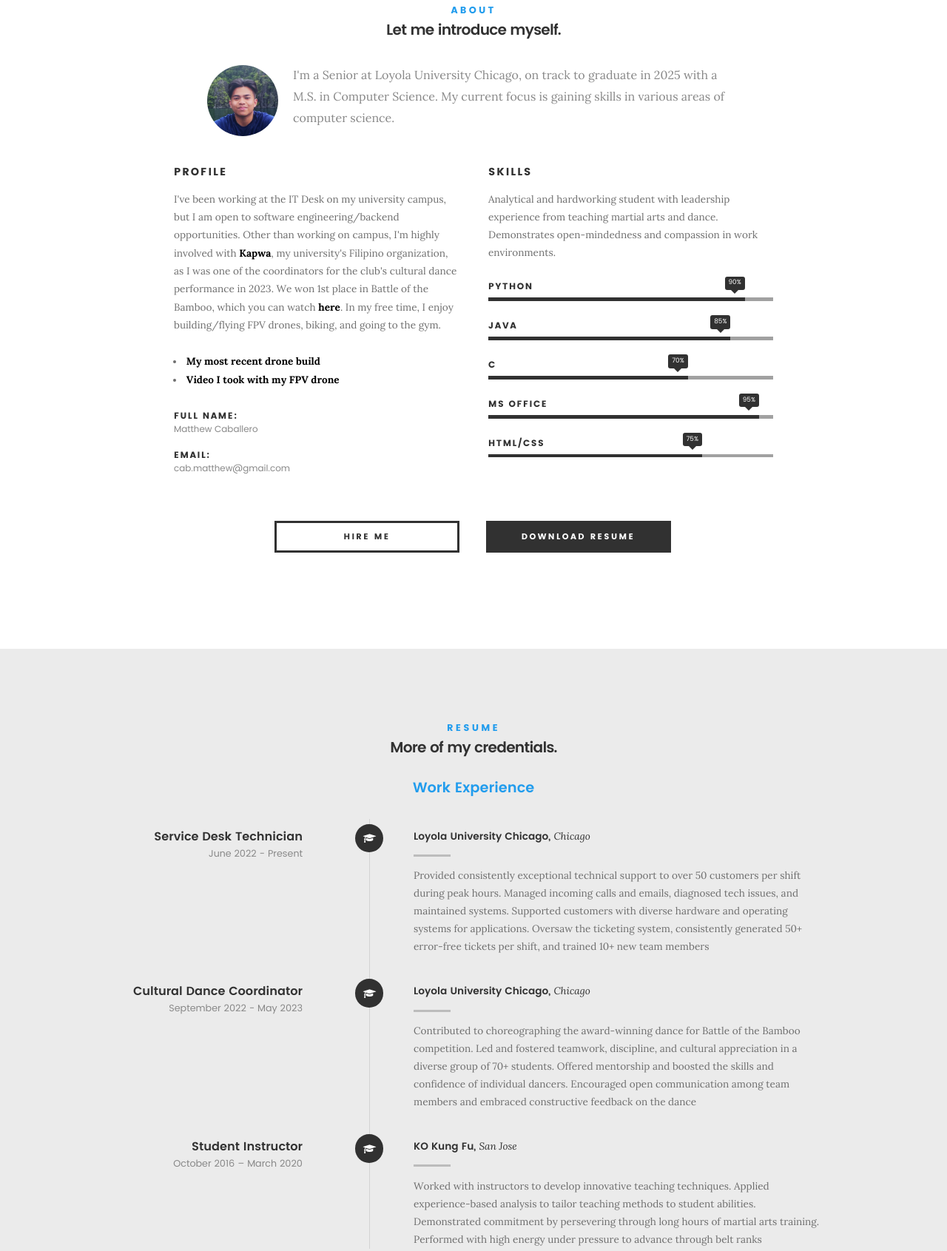
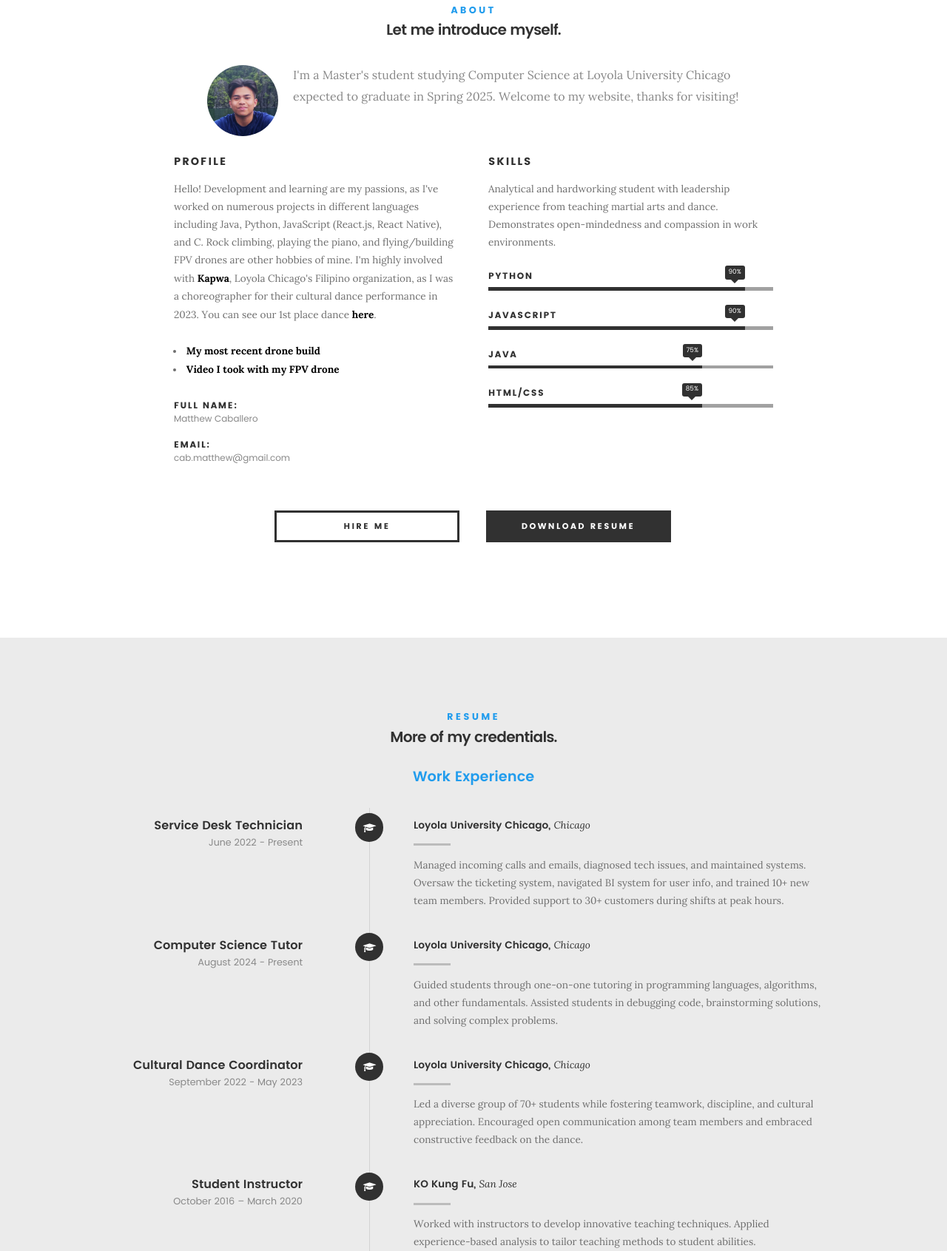
Before and after one commit to cabmatthew/cabmatthew.github.io, a plain HTML site: page index.html in a window 1280 px wide. Shown: the part 893-2584 px from the top of the page at 74% size. Drawn offline with Linux system fonts and the light colour scheme; files whose address does not match are found by name.

Commit message:
Content update

```diff
--- a/index.html
+++ b/index.html
@@ -109,7 +109,7 @@
 
    				<img src="images/profile-pic.jpg" alt="Profile Picture">
 
-   				<p class="lead">I'm a Senior at Loyola University Chicago, on track to graduate in 2025 with a M.S. in Computer Science. My current focus is gaining skills in various areas of computer science.</p>
+   				<p class="lead" id="matt-bio">I'm a Master's student studying Computer Science at Loyola University Chicago expected to graduate in Spring 2025. Welcome to my website, thanks for visiting!</p>
    			</div>
 
    		</div>
@@ -120,7 +120,7 @@
    		<div class="col-six tab-full">
 
    			<h3>Profile</h3>
-   			<p>I've been working at the IT Desk on my university campus, but I am open to software engineering/backend opportunities. Other than working on campus, I'm highly involved with <a target="_blank" href="https://www.instagram.com/kapwaloyola/?hl=en"><strong>Kapwa</strong></a>, my university's Filipino organization, as I was one of the coordinators for the club's cultural dance performance in 2023. We won 1st place in Battle of the Bamboo, which you can watch <a target="_blank" href="https://www.youtube.com/watch?v=jrJqLKOjK3o"><strong>here</strong></a>. In my free time, I enjoy building/flying FPV drones, biking, and going to the gym.</p>
+   			<p>Hello! Development and learning are my passions, as I've worked on numerous projects in different languages including Java, Python, JavaScript (React.js, React Native), and C. Rock climbing, playing the piano, and flying/building FPV drones are other hobbies of mine. I'm highly involved with <a target="_blank" href="https://www.instagram.com/kapwaloyola/?hl=en"><strong>Kapwa</strong></a>, Loyola Chicago's Filipino organization, as I was a choreographer for their cultural dance performance in 2023. You can see our 1st place dance <a target="_blank" href="https://youtu.be/0oPxiVbLs-E?si=hNJhaUFO_tsx75qA"><strong>here</strong></a>.</p>
 
 			<p>
 				<ul>
@@ -155,20 +155,15 @@
 				   	<strong>Python</strong>
 				   </li>
 				   <li>
-				   	<div class="progress percent85"><span>85%</span></div>
+				   	<div class="progress percent90"><span>90%</span></div>
+				   	<strong>JavaScript</strong>
+				   </li>
+				   <li>
+				   	<div class="progress percent75"><span>75%</span></div>
 				   	<strong>Java</strong>
 				   </li>
 				   <li>
-				   	<div class="progress percent70"><span>70%</span></div>
-				   	<strong>C</strong>
-				   </li>
-				   <li>
-				   	<div class="progress percent95"><span>95%</span></div>
-				   	<strong>MS Office</strong>
-				   </li>
-				   <li>
-
-				   	<div class="progress percent75"><span>75%</span></div>
+				   	<div class="progress percent75"><span>85%</span></div>
 				   	<strong>HTML/CSS</strong>
 				   </li>
 
@@ -181,7 +176,7 @@
    	<div class="row button-section">
    		<div class="col-twelve">
    			<a href="#contact" title="Hire Me" class="button stroke smoothscroll">Hire Me</a>
-   			<a href="R2023.pdf" download="My Resume" title="Download Resume" class="button button-primary">Download Resume</a>
+   			<a href="MatthewCaballero_Resume.pdf" download="My Resume" title="Download Resume" class="button button-primary">Download Resume</a>
    		</div>
    	</div>
 
@@ -228,10 +223,32 @@
 
 	   				<div class="timeline-content">
 	   					<h4>Loyola University Chicago, <em>Chicago</em></h4>
-	   					<p>Provided consistently exceptional technical support to over 50 customers per shift during peak hours. Managed incoming calls and emails, diagnosed tech issues, and maintained systems. Supported customers with diverse hardware and operating systems for applications. Oversaw the ticketing system, consistently generated 50+ error-free tickets per shift, and trained 10+ new team members</p>
+	   					<p>Managed incoming calls and emails, diagnosed tech issues, and maintained systems. Oversaw the ticketing system, navigated BI system for user info, and trained 10+ new team members. Provided support to 30+ customers during shifts at peak hours.
+							</p>
 	   				</div>
 
 	   			</div> <!-- /timeline-block -->
+
+				   <div class="timeline-block">
+
+					<div class="timeline-ico">
+						<i class="fa fa-graduation-cap"></i>
+					</div>
+
+					<div class="timeline-header">
+						<h3>Computer Science Tutor</h3>
+						<p>August 2024 - Present</p>
+					</div>
+
+					<div class="timeline-content">
+						<h4>Loyola University Chicago, <em>Chicago</em></h4>
+						<p>Guided students through one-on-one tutoring in programming languages, algorithms, and other fundamentals. Assisted students in debugging code, brainstorming solutions, and solving complex problems.
+
+
+						 </p>
+					</div>
+
+				</div> <!-- /timeline-block -->
 
 	   			<div class="timeline-block">
 
@@ -246,7 +263,7 @@
 
 	   				<div class="timeline-content">
 	   					<h4>Loyola University Chicago, <em>Chicago</em></h4>
-	   					<p>Contributed to choreographing the award-winning dance for Battle of the Bamboo competition. Led and fostered teamwork, discipline, and cultural appreciation in a diverse group of 70+ students. Offered mentorship and boosted the skills and confidence of individual dancers. Encouraged open communication among team members and embraced constructive feedback on the dance
+	   					<p>Led a diverse group of 70+ students while fostering teamwork, discipline, and cultural appreciation. Encouraged open communication among team members and embraced constructive feedback on the dance.
 
 							</p>
 	   				</div>
@@ -304,7 +321,7 @@
 
 	   				<div class="timeline-content">
 	   					<h4>Loyola University Chicago, <em>Chicago</em></h4>
-	   					<p>Master's degree in Computer Science under Loyola Chicago's 5 in 1 program.</p>
+	   					<p>Computer Science (BS/MS) 5-year program</p>
 	   				</div>
 
 	   			</div> <!-- /timeline-block -->
@@ -322,10 +339,9 @@
 
 	   				<div class="timeline-content">
 	   					<h4>Loyola University Chicago, <em>Chicago</em></h4>
-	   					<p>- Presidential Scholarship recipient <br>
-							- Filipino Cultural Club Coordinator  <br>
-							- Dance choreographer for a 1st place Battle of the Bamboo performance <br>
-							- Research assistant
+	   					<p>Computer Science (BS/MS) 5-year program <br>
+							Presidential Scholarship recipient <br>
+							Filipino Cultural Club Coordinator  <br>
 							</p>
 	   				</div>
 
@@ -344,8 +360,8 @@
 
 	   				<div class="timeline-content">
 	   					<h4>Bellarmine College Preparatory, <em>San Jose</em></h4>
-	   					<p>- Filipino Student Association dance member <br>
-- Robotics club member
+	   					<p>Filipino Student Association dance member <br>
+Robotics club member
 </p>
 	   				</div>
 
```
Also changed, not shown: 3 other files.
